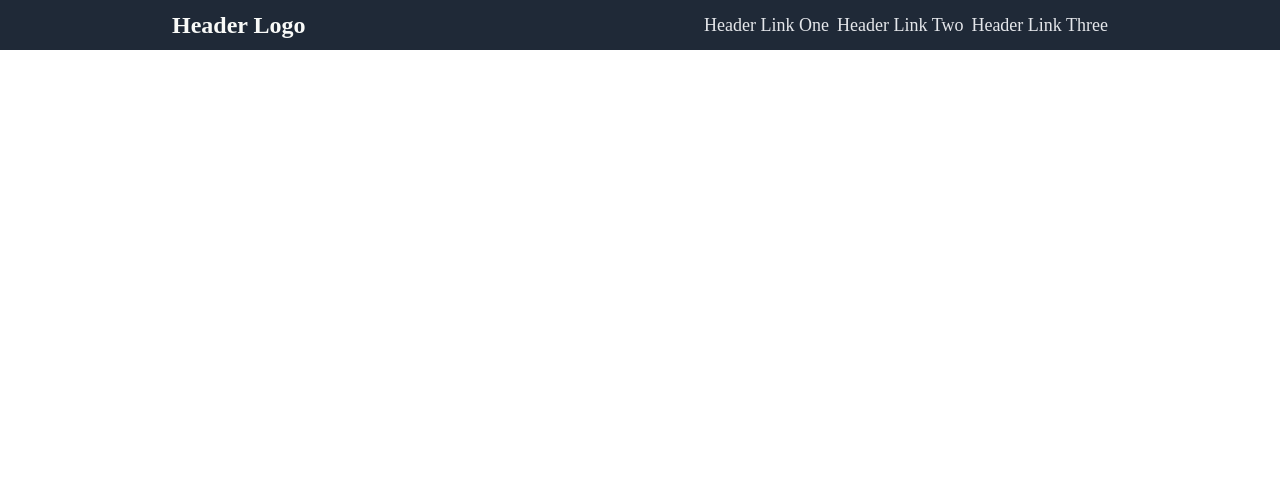
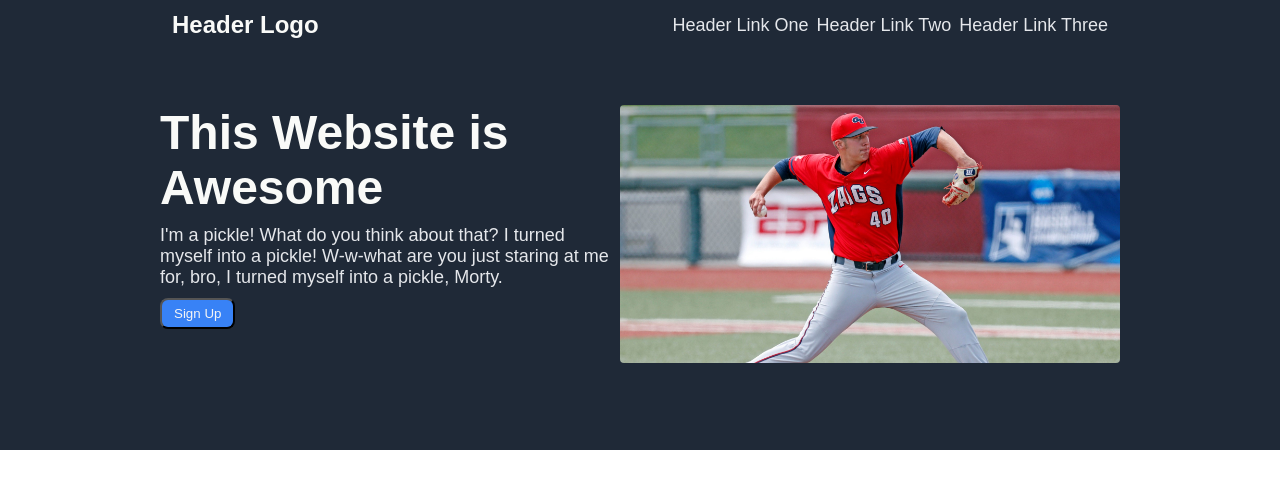
Before and after one commit to dabies/odin-landing-page, a plain HTML site: page index.html in a window 1280 px wide. Drawn offline with Linux system fonts and the light colour scheme.

Commit message:
finished website header and added images folder
finished header to project specifications, and added an images file
which includes various images of me pitching.

```diff
--- a/index.html
+++ b/index.html
@@ -18,5 +18,18 @@
         </div>
     </nav>
 
+    <header class="hero">
+        <div class="container">
+            <div class="text">
+                <div class="hero-main">This Website is Awesome</div>
+                <div class="hero-secondary">I'm a pickle! What do you think about that?
+                    I turned myself into a pickle! W-w-what are you just staring at me for,
+                    bro, I turned myself into a pickle, Morty.</div>
+                <button class="signup">Sign Up</button>
+            </div>
+            <div class="img"><img src="./images/gonzaga.jpeg" alt="Me pitching"></div>
+        </div>
+    </header>
+
 </body>
 </html>
--- a/style.css
+++ b/style.css
@@ -2,6 +2,7 @@
     box-sizing: border-box;
     margin: 0;
     padding: 0;
+    font-family:Arial, Helvetica, sans-serif;
 }
 
 ul {
@@ -44,3 +45,44 @@ nav.navbar {
     display: flex;
     gap: 8px
 }
+
+header.hero {
+    display: flex;
+    background-color: #1F2937;
+    justify-content: center;
+    align-items: center;
+    height: 400px;
+    padding: 30px 0;
+}
+
+header .container{
+    margin-top: 50px;
+    display: flex;
+    height: 100%;
+    width: 75%;
+}
+
+header button {
+    background-color: #3882F6;
+    border-radius: 8px;
+    color: whitesmoke;
+    align-self: flex-start;
+    padding: 6px 12px;
+}
+
+header img {
+    border-radius: 4px;
+    width: 500px;
+}
+
+.hero .hero-main {
+    font-size: 48px;
+    font-weight: bolder;
+    color: #f9faf8;
+}
+
+.hero .hero-secondary {
+    font-size: 18px;
+    color:#E5E7EB;
+    margin: 10px 0;
+}
```
Also changed, not shown: images/cougars.jpeg (added), images/fallleague.jpg (added), images/gonzaga.jpeg (added), images/me.jpeg (added).
